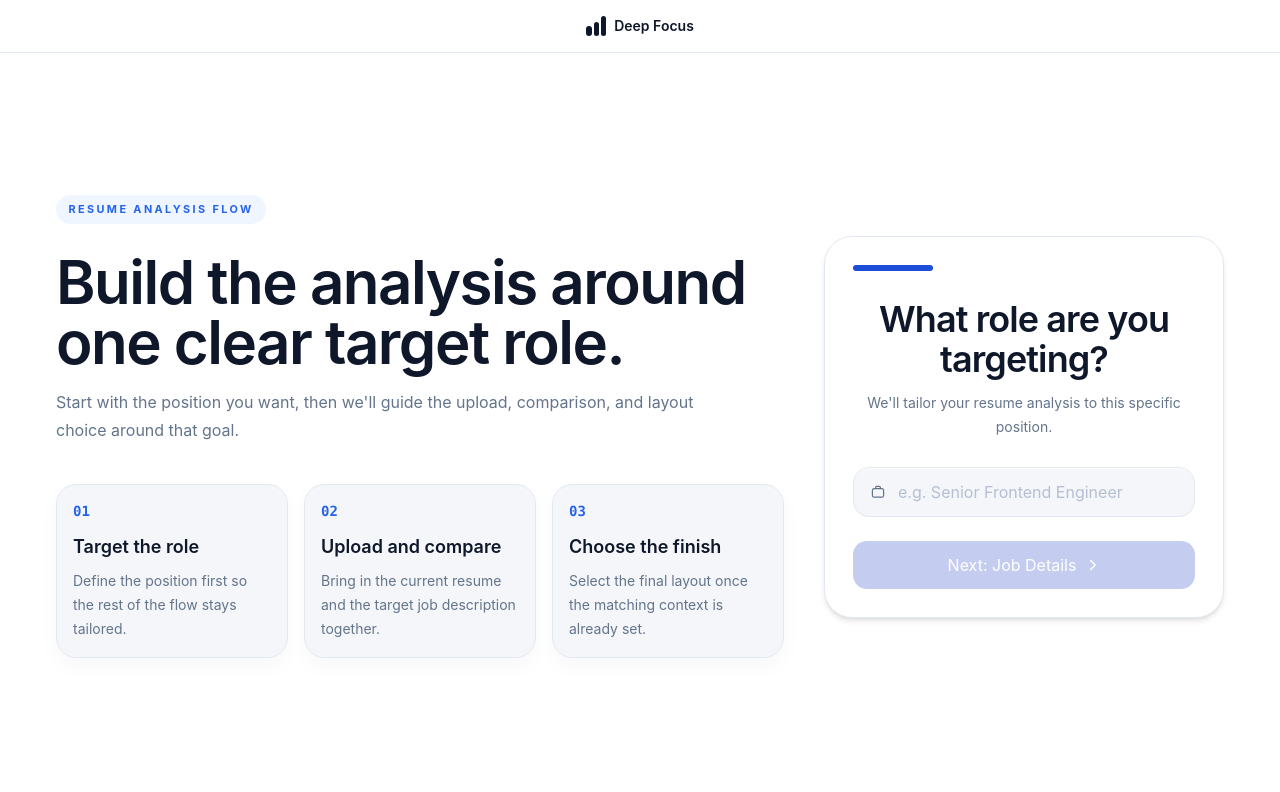
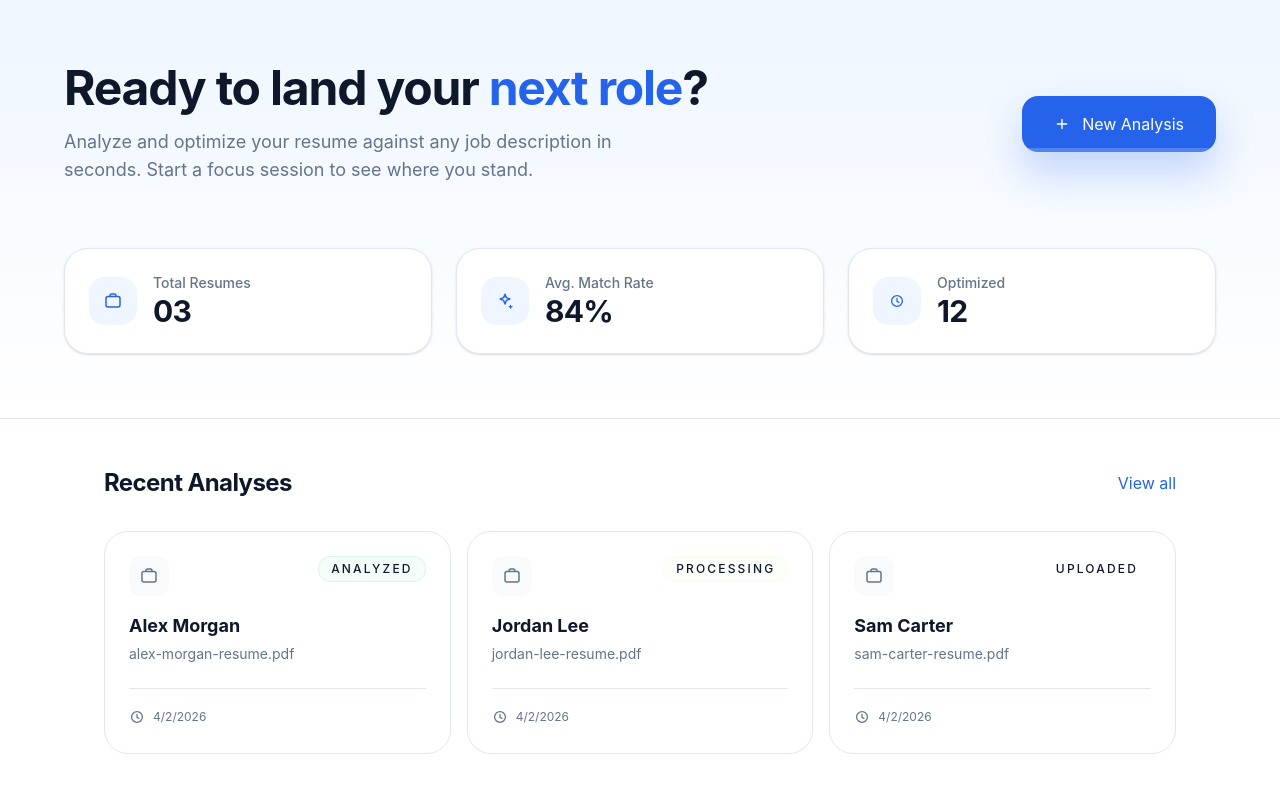
Before and after one commit to JohnCarl-30/resume_analyzer, a Next.js app in the folder apps/web/: page / in a window 1280 px wide. Shown: the top 792 px of the page. Built offline with nearby package versions, Linux system fonts and the light colour scheme.

Commit message:
added dashboard

```diff
--- a/apps/web/app/page.tsx
+++ b/apps/web/app/page.tsx
@@ -1,5 +1,19 @@
+"use client";
+
+import React, { useState } from "react";
 import { DeepFocusWizard } from "@/features/onboarding/views/deep-focus-wizard";
+import { DashboardView } from "@/features/resumes/views/dashboard-view";
 
 export default function HomePage() {
-  return <DeepFocusWizard />;
+  const [view, setView] = useState<"dashboard" | "wizard">("dashboard");
+
+  if (view === "wizard") {
+    return <DeepFocusWizard onExit={() => setView("dashboard")} />;
+  }
+
+  return (
+    <main className="relative min-h-screen bg-[color:var(--page-bg)]">
+      <DashboardView onNewAnalysis={() => setView("wizard")} />
+    </main>
+  );
 }
--- a/apps/web/features/onboarding/views/deep-focus-wizard.tsx
+++ b/apps/web/features/onboarding/views/deep-focus-wizard.tsx
@@ -12,7 +12,11 @@ import { formatFileSize, isSupportedFile, maxFileSize } from "../utils/wizard-ut
 type WizardStep = 1 | 2 | 3;
 type ViewMode = "wizard" | "workspace";
 
-export function DeepFocusWizard() {
+interface DeepFocusWizardProps {
+  onExit?: () => void;
+}
+
+export function DeepFocusWizard({ onExit }: DeepFocusWizardProps) {
   const resumeInputId = useId();
   const resumeInputRef = useRef<HTMLInputElement>(null);
 
@@ -120,14 +124,21 @@ export function DeepFocusWizard() {
           ) : (
             <>
               <header className="grid grid-cols-[1fr_auto_1fr] items-center gap-3 border-b border-[color:var(--page-line)] px-4 py-4 sm:px-6">
-                <div className="justify-self-start">
+                <div className="justify-self-start flex items-center gap-2">
+                  <button
+                    type="button"
+                    onClick={onExit}
+                    className="inline-flex h-8 w-8 items-center justify-center rounded-full border border-[color:var(--page-line)] text-[color:var(--page-muted)] transition hover:bg-[color:var(--page-bg-strong)] hover:text-[color:var(--page-text)]"
+                    aria-label="Exit to dashboard"
+                  >
+                    <ArrowLeftIcon />
+                  </button>
                   {step > 1 && (
                     <button
                       type="button"
                       onClick={handleBack}
                       className="inline-flex items-center gap-2 rounded-full px-2 py-1 text-sm font-medium text-[color:var(--page-muted)] transition hover:text-[color:var(--page-text)]"
                     >
-                      <ArrowLeftIcon />
                       {backLabel}
                     </button>
                   )}
--- /dev/null
+++ b/apps/web/features/resumes/views/dashboard-view.tsx
@@ -0,0 +1,107 @@
+"use client";
+
+import React from "react";
+import { PlusIcon, SparklesIcon, BriefcaseOutlineIcon, ClockIcon, ArrowRightIcon } from "../../onboarding/components/wizard-icons";
+import { ResumeStatusBadge } from "../components/resume-status-badge";
+import { useResumeDashboard } from "../view-models/use-resume-dashboard";
+
+export function DashboardView({ onNewAnalysis }: { onNewAnalysis: () => void }) {
+  const { resumes } = useResumeDashboard();
+
+  const stats = [
+    { label: "Total Resumes", value: resumes.length.toString().padStart(2, "0"), icon: <BriefcaseOutlineIcon /> },
+    { label: "Avg. Match Rate", value: "84%", icon: <SparklesIcon /> },
+    { label: "Optimized", value: "12", icon: <ClockIcon /> },
+  ];
+
+  return (
+    <div className="flex-1 overflow-y-auto bg-[color:var(--page-bg)]">
+      {/* Hero Section */}
+      <section className="relative border-b border-[color:var(--page-line)] bg-gradient-to-b from-[color:var(--brand-soft)] to-transparent px-6 py-12 sm:px-10 sm:py-16">
+        <div className="mx-auto max-w-6xl">
+          <div className="flex flex-col items-start justify-between gap-8 md:flex-row md:items-center">
+            <div className="space-y-4">
+              <h1 className="font-display text-4xl font-bold tracking-tight text-[color:var(--page-text)] sm:text-5xl">
+                Ready to land your <span className="text-[color:var(--brand)]">next role</span>?
+              </h1>
+              <p className="max-w-xl text-lg text-[color:var(--page-muted)]">
+                Analyze and optimize your resume against any job description in seconds.
+                Start a focus session to see where you stand.
+              </p>
+            </div>
+            <button
+              onClick={onNewAnalysis}
+              className="group relative inline-flex items-center gap-3 overflow-hidden rounded-2xl bg-[color:var(--brand)] px-8 py-4 text-lg font-semibold text-white shadow-[0_20px_40px_rgba(37,99,235,0.25)] transition hover:bg-[color:var(--brand-strong)] hover:shadow-[0_20px_40px_rgba(37,99,235,0.35)] active:scale-[0.98]"
+            >
+              <PlusIcon />
+              New Analysis
+              <span className="absolute inset-x-0 bottom-0 h-1 bg-white/20 transition-all group-hover:h-2" />
+            </button>
+          </div>
+
+          <div className="mt-16 grid gap-6 sm:grid-cols-3">
+            {stats.map((stat) => (
+              <div
+                key={stat.label}
+                className="group relative overflow-hidden rounded-[24px] border border-[color:var(--page-line)] bg-white p-6 shadow-sm transition hover:shadow-md"
+              >
+                <div className="flex items-center gap-4">
+                  <div className="flex h-12 w-12 items-center justify-center rounded-2xl bg-[color:var(--brand-soft)] text-[color:var(--brand)] transition group-hover:scale-110">
+                    {stat.icon}
+                  </div>
+                  <div>
+                    <p className="text-sm font-medium text-[color:var(--page-muted)]">{stat.label}</p>
+                    <p className="text-3xl font-bold tracking-tight text-[color:var(--page-text)]">{stat.value}</p>
+                  </div>
+                </div>
+              </div>
+            ))}
+          </div>
+        </div>
+      </section>
+
+      {/* Recent Activity */}
+      <section className="mx-auto max-w-6xl px-6 py-12 sm:px-10">
+        <div className="mb-8 flex items-center justify-between">
+          <h2 className="text-2xl font-bold tracking-tight text-[color:var(--page-text)]">Recent Analyses</h2>
+          <button className="text-sm font-semibold text-[color:var(--brand)] hover:underline">View all</button>
+        </div>
+
+        <div className="grid gap-4 sm:grid-cols-2 lg:grid-cols-3">
+          {resumes.map((resume) => (
+            <div
+              key={resume.id}
+              className="group flex flex-col justify-between overflow-hidden rounded-[24px] border border-[color:var(--page-line)] bg-white p-6 transition hover:border-[color:var(--brand-strong)] hover:shadow-lg"
+            >
+              <div className="space-y-4">
+                <div className="flex items-start justify-between">
+                  <div className="h-10 w-10 flex shrink-0 items-center justify-center rounded-xl bg-slate-50 text-[color:var(--page-muted)]">
+                    <BriefcaseOutlineIcon />
+                  </div>
+                  <ResumeStatusBadge status={resume.status as any} />
+                </div>
+                <div>
+                  <h3 className="text-lg font-bold text-[color:var(--page-text)] group-hover:text-[color:var(--brand)]">
+                    {resume.candidateName || "Untitled Analysis"}
+                  </h3>
+                  <p className="mt-1 text-sm text-[color:var(--page-muted)]">{resume.fileName}</p>
+                </div>
+              </div>
+
+              <div className="mt-6 flex items-center justify-between border-t border-[color:var(--page-line)] pt-4">
+                <div className="flex items-center gap-2 text-xs text-[color:var(--page-muted)]">
+                  <ClockIcon />
+                  {new Date(resume.uploadedAt).toLocaleDateString()}
+                </div>
+                <button className="flex items-center gap-2 text-sm font-bold text-[color:var(--page-text)] opacity-0 transition group-hover:opacity-100">
+                  Open
+                  <ArrowRightIcon />
+                </button>
+              </div>
+            </div>
+          ))}
+        </div>
+      </section>
+    </div>
+  );
+}
```
